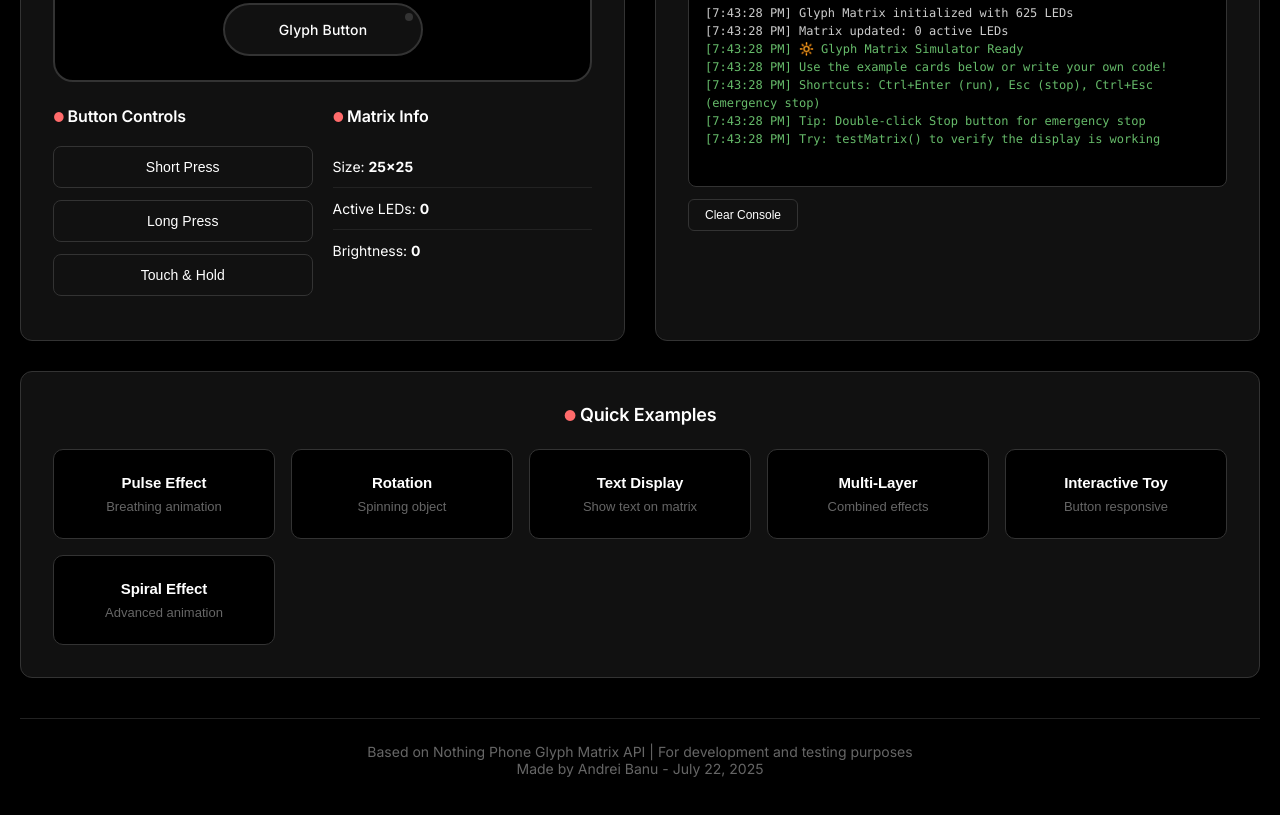
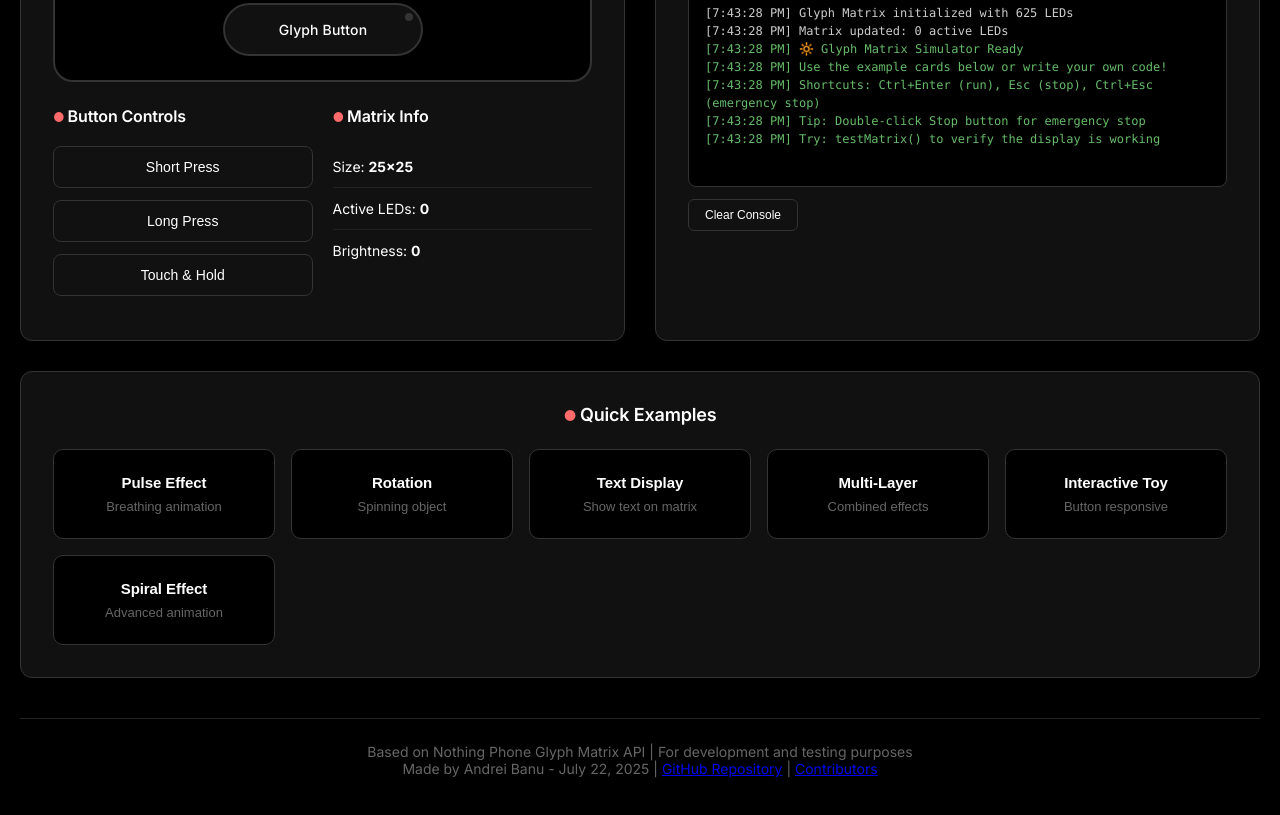
Before and after one commit to PzmuV1517/GlyphToys, a plain HTML site: page GlyphSimulator/index.html in a window 1280 px wide. Shown: the part 693-1508 px from the top of the page. Drawn offline with Linux system fonts and the light colour scheme.

Commit message:
Add GitHub repository and contributors links to footer in index.html

```diff
--- a/GlyphSimulator/index.html
+++ b/GlyphSimulator/index.html
@@ -146,7 +146,13 @@ function createSimpleObject() {
 
       <footer>
         <p>Based on Nothing Phone Glyph Matrix API | For development and testing purposes</p>
-        <p>Made by Andrei Banu - July 22, 2025</p>
+        <p>
+          Made by Andrei Banu - July 22, 2025 |
+          <a href="https://github.com/PzmuV1517/GlyphToys" target="_blank">GitHub Repository</a> |
+          <a href="https://github.com/PzmuV1517/GlyphToys/graphs/contributors" target="_blank"
+            >Contributors</a
+          >
+        </p>
       </footer>
     </div>
 
```
